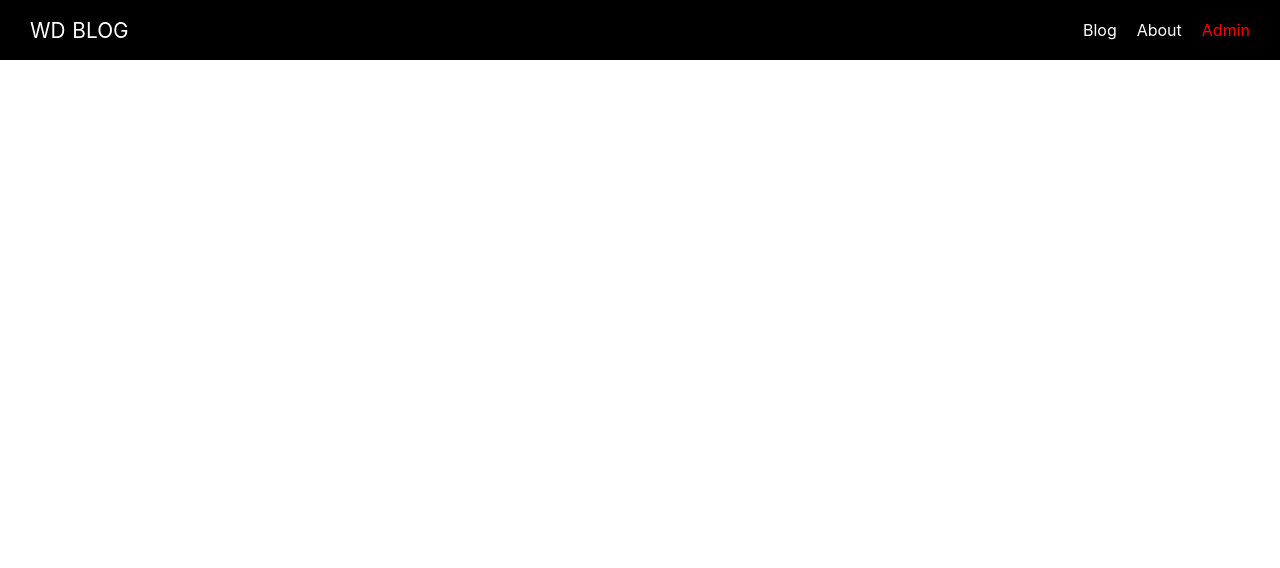
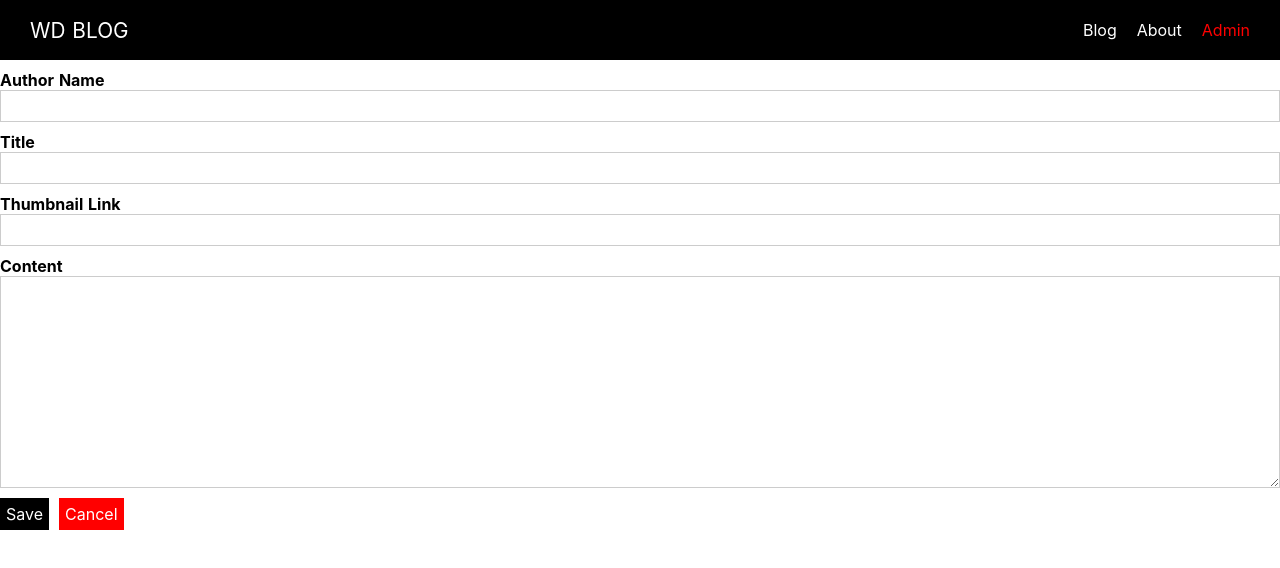
Before and after one commit to shwjdgh34/nuxt-blog, a Nuxt app: page /admin/new-post in a window 1280 px wide. Shown: the top 568 px of the page. Built offline with nearby package versions, Linux system fonts and the light colour scheme.

Commit message:
Add admin page

```diff
--- /dev/null
+++ b/components/UI/AppButton.vue
@@ -0,0 +1,63 @@
+<template>
+  <button
+    class="button"
+    :class="btnStyle"
+    v-bind="$attrs"
+    v-on="$listeners"><slot /></button>
+</template>
+
+<script>
+export default {
+  name: 'AppButton',
+  props: {
+    btnStyle: {
+      type: String,
+      default: ''
+    }
+  }
+}
+</script>
+
+
+<style scoped>
+.button {
+  font: inherit;
+  background-color: black;
+  color: white;
+  padding: 5px;
+  cursor: pointer;
+  border: 1px solid black;
+}
+
+.button:hover,
+.button:active {
+  background-color: rgb(51, 51, 51);
+  border: 1px solid black;
+}
+
+.inverted {
+  background-color: white;
+  color: black;
+  border: 1px solid transparent;
+}
+
+.inverted:hover,
+.inverted:active {
+  color: #ccc;
+  background-color: white;
+  border: 1px solid transparent;
+}
+
+.cancel {
+  background-color: red;
+  color: white;
+  border: 1px solid transparent;
+}
+
+.cancel:hover,
+.cancel:active {
+  background-color: salmon;
+  border: 1px solid transparent;
+  color: white;
+}
+</style>
--- /dev/null
+++ b/components/UI/AppControlInput.vue
@@ -0,0 +1,58 @@
+<template>
+  <div class="input-control">
+    <label><slot /></label>
+    <input
+      v-if="controlType === 'input'"
+      v-bind="$attrs"
+      :value="value"
+      @input="$emit('input', $event.target.value)">
+    <textarea
+      v-if="controlType === 'textarea'"
+      rows="10"
+      :value="value"
+      @input="$emit('input', $event.target.value)"></textarea>
+  </div>
+</template>
+
+<script>
+export default {
+  name: 'AppInputControl',
+  props: {
+    controlType: {
+      type: String,
+      default: 'input'
+    },
+    value: {
+      type: String,
+      default: ''
+    }
+  }
+}
+</script>
+
+<style scoped>
+.input-control {
+  margin: 10px 0;
+}
+
+.input-control label {
+  display: block;
+  font-weight: bold;
+}
+
+.input-control input,
+.input-control textarea {
+  display: block;
+  width: 100%;
+  box-sizing: border-box;
+  font: inherit;
+  border: 1px solid #ccc;
+  padding: 5px;
+}
+
+.input-control input:focus,
+.input-control textarea:focus {
+  background-color: #eee;
+  outline: none;
+}
+</style>
--- /dev/null
+++ b/pages/admin/index.vue
@@ -0,0 +1,36 @@
+<template>
+  <div class="admin-page">
+    <section class="new-post">
+      <button @click="$router.push('/admin/new-post')">Create Post</button>
+    </section>
+    <section class="existing-posts">
+      <h1>existing posts</h1>
+      <PostList />
+    </section>
+  </div>
+</template>
+
+<script>
+import PostList from '@/components/Posts/PostList.vue'
+export default {
+  components: {
+    PostList
+  }
+}
+</script>
+
+<style>
+.admin-page {
+  padding: 20px;
+}
+
+.new-post {
+  text-align: center;
+  border-bottom: 2px solid #ccc;
+  padding-bottom: 10px;
+}
+
+.existing-posts h1 {
+  text-align: center;
+}
+</style>
--- /dev/null
+++ b/pages/admin/new-post/index.vue
@@ -0,0 +1,55 @@
+<template>
+  <div class="admin-new-post-page">
+    <section class="new-post-form">
+      <form @submit.prevent="onSave">
+        <AppControlInput v-model="editedPost.author">Author Name</AppControlInput>
+
+        <AppControlInput v-model="editedPost.title">Title</AppControlInput>
+
+        <AppControlInput v-model="editedPost.thumbnailLink">Thumbnail Link</AppControlInput>
+
+        <AppControlInput control-type="textarea" v-model="editedPost.content">Content</AppControlInput>
+
+        <AppButton type="submit">Save</AppButton>
+
+        <AppButton
+          type="button"
+          style="margin-left: 10px"
+          btn-style="cancel"
+          @click="onCancel"
+        >Cancel</AppButton>
+      </form>
+    </section>
+  </div>
+</template>
+
+<script>
+import AppControlInput from '@/components/UI/AppControlInput.vue'
+import AppButton from '@/components/UI/AppButton.vue'
+export default {
+  data() {
+    return {
+      editedPost: {
+        author: '',
+        title: '',
+        thumbnailLink: ''
+      }
+    }
+  },
+  components: {
+    AppControlInput,
+    AppButton
+  },
+  methods: {
+    onSave() {
+      console.log(this.editedPost)
+    },
+    onCancel() {
+      this.$router.push('/admin')
+    }
+  }
+}
+</script>
+
+<style>
+</style>
```
Also changed, not shown: pages/admin/_postId/index.vue (added), pages/admin/auth/index.vue (added).
